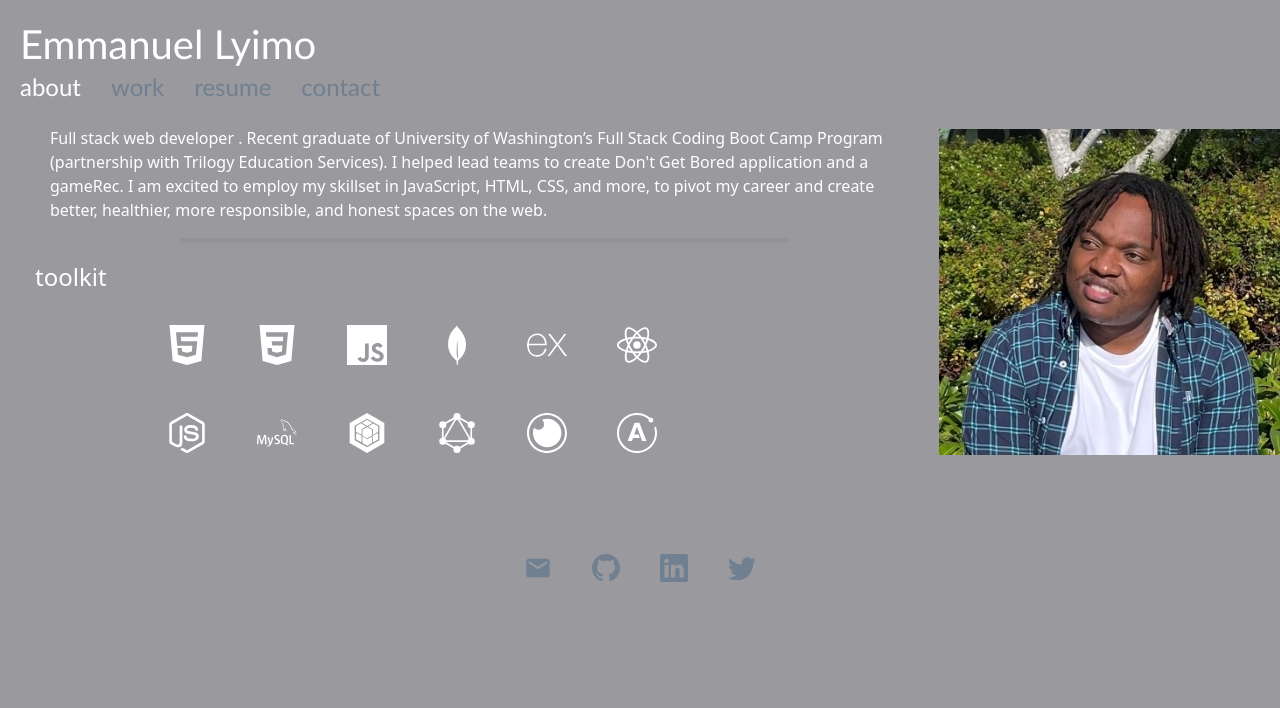
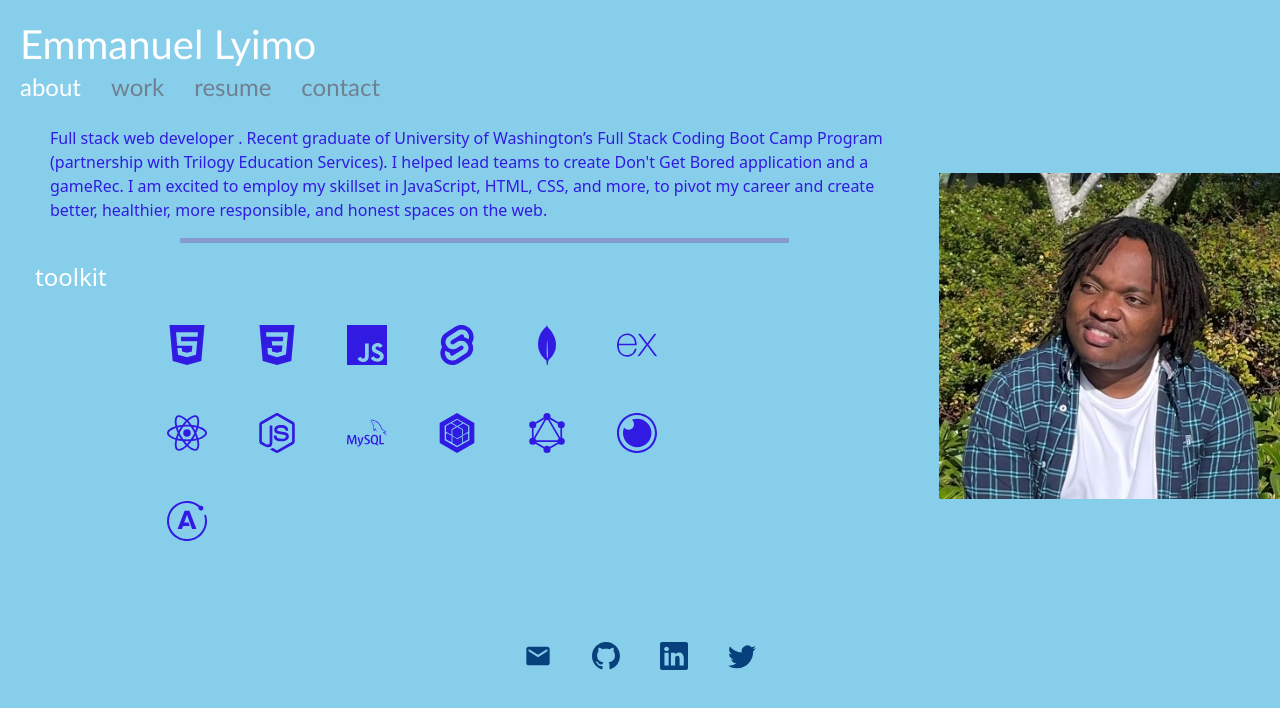
Before and after one commit to Nderingo/Bio-Portifolio, a React (Create React App) app: page / in a window 1280 px wide. Shown: the top 708 px of the page. Built offline with nearby package versions, Linux system fonts and the light colour scheme.

Commit message:
updated the App.css

```diff
--- a/src/App.css
+++ b/src/App.css
@@ -2,7 +2,7 @@
 
 
 * body{
-  background-color: rgb(153, 153, 158);
+  background-color:skyblue;
 }
 
 
@@ -49,7 +49,7 @@
 }
 
 .about-container {
-  color: white;
+  color: rgb(49, 26, 226);
   margin: 50px ;
   display: flex;
   flex-direction: row;
@@ -102,11 +102,11 @@
 }
 
 .contact-container p {
-  color: white;
+  color: rgb(88, 117, 235);
 }
 
 .contact-form {
-  background-color: slategray;
+  background-color: rgb(28, 120, 212);
 }
 
 .footer-container {
@@ -117,17 +117,17 @@
 }
 
 .footer-container a {
-  color: slategray;
+  color: rgb(6, 65, 125);
   padding: 10px;
   margin: 10px;
 }
 
 .footer-container a:hover {
-  color: white;
+  color: rgb(181, 9, 9);
 }
 
 .footer-container a:active {
-  color: white;
+  color: rgb(255, 252, 252);
 }
 
 .selected-view {
--- a/src/components/Bio.js
+++ b/src/components/Bio.js
@@ -4,7 +4,7 @@ import esalPic from "../images/profile12.jpg";
 // Do we want to try this to organize the bio, pic, etc.
 // import { Card, CardGroup, Row, Col, Container } from "react-bootstrap/";
 
-import { SiHtml5, SiCss3, SiJavascript, SiMysql, SiSequelize, SiGraphql, SiMongodb, SiExpress, SiReact, SiNodedotjs, SiInsomnia, SiApollographql } from "react-icons/si"
+import { SiHtml5, SiCss3, SiSvelte, SiJavascript, SiMysql, SiSequelize, SiGraphql, SiMongodb, SiExpress, SiReact, SiNodedotjs, SiInsomnia, SiApollographql } from "react-icons/si"
 
 const ColoredLine = ({ color }) => (
   <hr
@@ -24,7 +24,7 @@ export default function Bio() {
         <div>
           <p>Full stack web developer . Recent graduate of University of Washington’s Full Stack Coding Boot Camp Program (partnership with Trilogy Education Services). I helped lead teams to create Don't Get Bored  application and a gameRec. I am excited to employ my skillset in JavaScript, HTML, CSS, and more, to pivot my career and create better, healthier, more responsible, and honest spaces on the web.</p>
 
-          <ColoredLine color="gray" />
+          <ColoredLine color="purple" />
 
           <h4 className='nav-main nav-menu'>toolkit</h4>
           <div className='tools-container col-10'>
@@ -32,6 +32,7 @@ export default function Bio() {
             <h1><SiHtml5 alt="HTML"/></h1>
             <h1><SiCss3 alt="CSS"/></h1>
             <h1><SiJavascript alt="JS/Javascript"/></h1>
+            <h1><SiSvelte alt="Svelte"/></h1>
 
             <h1><SiMongodb alt="MongoDB"/></h1>
             <h1><SiExpress alt="Express"/></h1>
@@ -39,15 +40,12 @@ export default function Bio() {
             <h1><SiNodedotjs alt="Node.js"/></h1>
 
 
-            {/* <h1><SiJquery alt="jQuery"/></h1> */}
             <h1><SiMysql alt="MySQL"/></h1>
             <h1><SiSequelize alt="Sequelize"/></h1>
             <h1><SiGraphql alt="GraphQL"/></h1>
-            {/* <h1><SiHandlebarsdotjs alt="Handlebars"/></h1> */}
 
-            {/* <h1><SiJest alt="Jest"/></h1> */}
+
             <h1><SiInsomnia alt="Insomnia"/></h1>
-            {/* <h1><SiHeroku alt="Heroku"/></h1> */}
             <h1><SiApollographql alt="Apollo"/></h1>
 
           </div>
```
